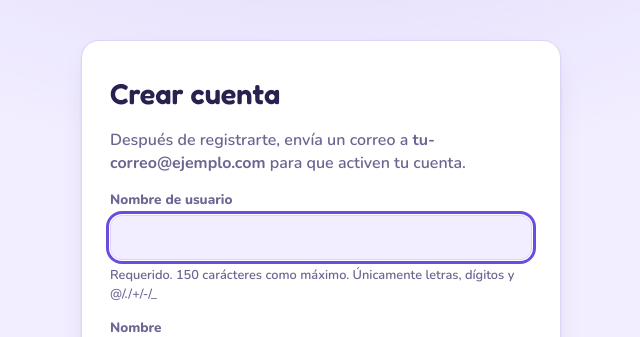
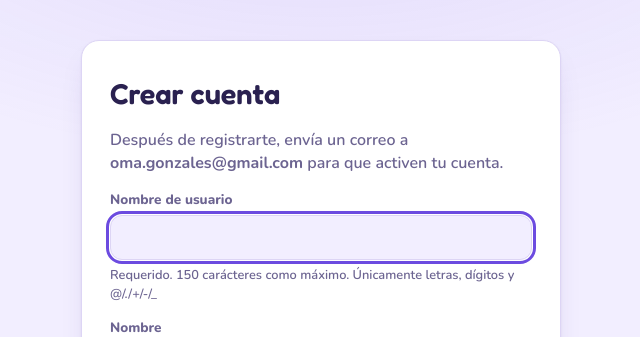
Before and after one commit to OmarGonD/piano_piano, a Django app: page /cuenta/registro/ in a window 1280 px wide. Shown: the part 54-391 px from the top of the page, without its empty margins (319-959 px from the left). Run offline with Django 5.2, Linux system fonts and the light colour scheme; some web fonts are replaced.

Commit message:
Correo de contacto para activar cuentas
Co-Authored-By: Claude Sonnet 5.5 <noreply@anthropic.com>

```diff
--- a/cuentas/templates/cuentas/register.html
+++ b/cuentas/templates/cuentas/register.html
@@ -6,7 +6,7 @@
 {% block title %}{% trans "Registro · Piano" %}{% endblock %}
 {% block body_class %}scroll{% endblock %}
 {% block body %}
-{% with admin_email="tu-correo@ejemplo.com" %}
+{% with admin_email="oma.gonzales@gmail.com" %}
 <header class="top">{% include "escalas/_nav.html" %}</header>
 <main class="page auth">
   {% if created %}
```
